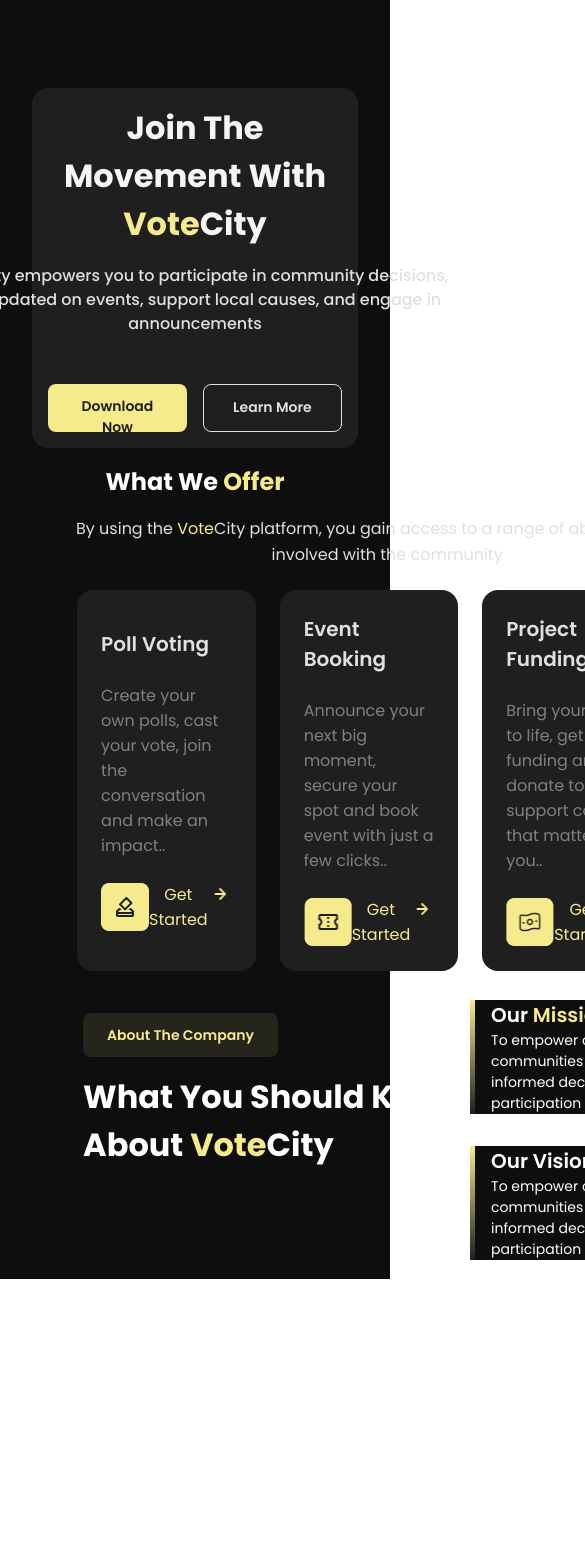
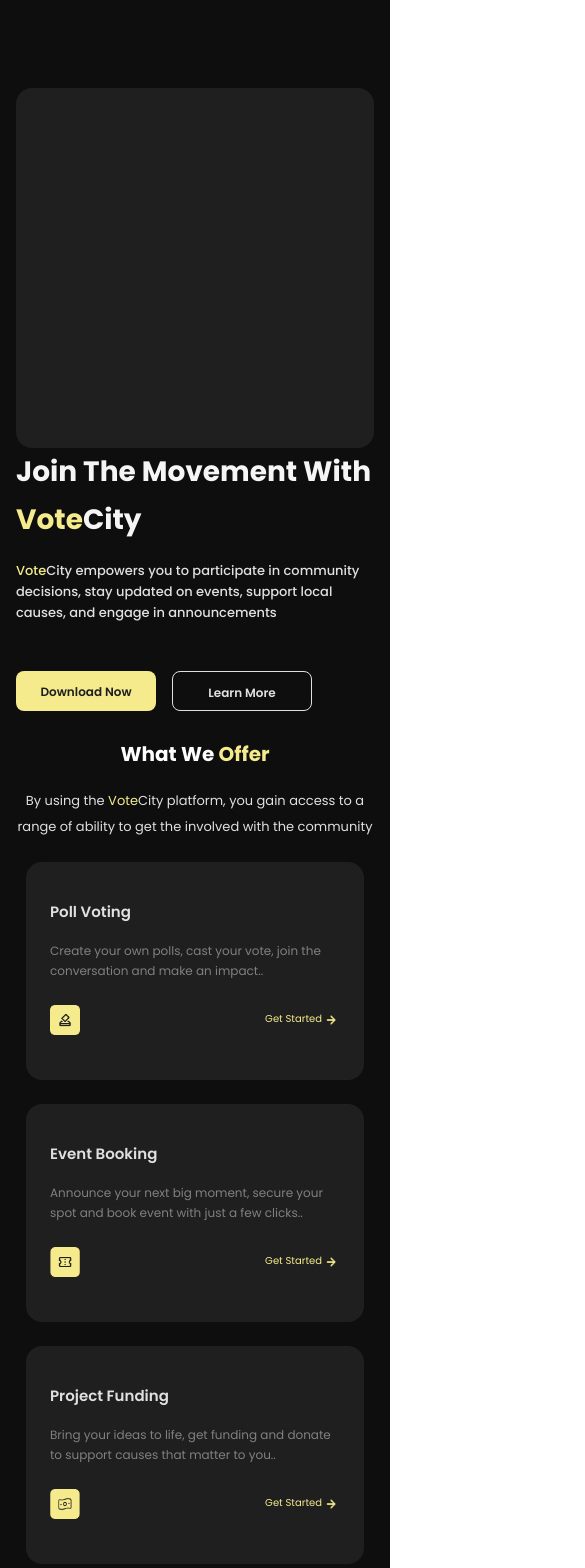
Before and after one commit to TajjDev/votecity, a React (Vite) app: page / in a window 390 px wide. Shown: the top 1568 px of the page, 585 px wide, since content can reach past the window. Before the commit the page ends 1279 px from the top, so only its background shows below. Built offline with nearby package versions, Linux system fonts and the light colour scheme; a web font is replaced by a local one.

Commit message:
Add files via upload
in

```diff
--- a/src/App.css
+++ b/src/App.css
@@ -3,8 +3,11 @@
   margin: 0;
   box-sizing: border-box;
 }
+body{
+  width: 100%;
+}
 #root{
-  height: 50px;
+  /* height: 50000px; */
   padding: 16px 32px;
   height: 100%;
   /* color: blue; */
@@ -12,9 +15,26 @@
   background: rgb(14, 14, 14);
 }
 #main{
-  height: 1076px auto;
+  height: auto ;
   display: flex;
   flex-direction: column;
   column-gap: 20px;
   justify-content: space-around;
 }
+@media screen and (max-width:480px){
+  #mmm{
+   height: 360px;
+   width: 100%;
+   align-self: center;
+   background-color: rgba(31, 31, 31, 1);
+   border-radius: 16px;
+
+  }
+  #main{
+    width: 100%;
+  }
+  #root{
+    padding: 16px;
+    height: auto;
+  }
+}
--- a/src/App.jsx
+++ b/src/App.jsx
@@ -11,6 +11,7 @@ const App = () => {
       <Nav></Nav>
     </div>
     <div id="main">
+      <main id='mmm'></main>
       <Join></Join>
       <GetStarted></GetStarted>
       <About></About>
--- a/src/assets/component/about/About.jsx
+++ b/src/assets/component/about/About.jsx
@@ -1,5 +1,6 @@
 import React from 'react'
 import './about.css'
+import VisMis from './VisMis'
 const About = () => {
   return (
     <div id='about'>
@@ -8,14 +9,8 @@ const About = () => {
           <p>What You Should Know About <span>Vote</span>City</p>
         </div>
         <div id="misvis">
-          <div id="mission">
-            <h3>Our <span>Mission</span></h3>
-            <p>To empower citizens to engage actively in their communities by providing a platform for informed decision-making, easy event participation and...<span className='read'>Read More</span></p>
-          </div>
-          <div id="vision">
-            <h3>Our Vision</h3>
-            <p>To empower citizens to engage actively in their communities by providing a platform for informed decision-making, easy event participation and...<span className='read'>Read More</span></p>
-          </div>
+            <VisMis id={"mission"} textH3={"Mission"} p={"To empower citizens to engage actively in their communities by providing a platform for informed decision-making,     easy event participation and..."} read={"Read More"}/>
+            <VisMis id={"vision"} textH3={"Vision"} p={"To empower citizens to engage actively in their communities by providing a platform for informed decision-making, easy    event participation and..."} read={"Read More"}/>
         </div>
     </div>
   )
--- /dev/null
+++ b/src/assets/component/about/VisMis.jsx
@@ -0,0 +1,12 @@
+import React from 'react'
+
+const VisMis = ({textH3,read, p,id}) => {
+  return (
+    <div id={id}>
+        <h3>Our <span>{textH3}</span></h3>
+        <p>{p} <span className='read'>{read}</span></p>
+    </div>
+  )
+}
+
+export default VisMis
--- a/src/assets/component/about/about.css
+++ b/src/assets/component/about/about.css
@@ -1,12 +1,14 @@
 #about{
     /* background-color: black; */
     color: white;
-    height: 266px;
+    height: 266px auto;
     font-family: poppins;
     padding: 16px 32px;
+    padding-top: 50px;
     width: 88.3%;
     align-self: center;
     display: flex;
+    flex-direction: row;
     justify-content: space-between;
     align-items: center;
 }
@@ -18,7 +20,7 @@
     font-weight: 700;
     line-height: 48px;
     width: 387px;
-    height: 96px;
+    height: 96px auto;
 }
 #about h3{
     font-size: 20px;
@@ -28,10 +30,9 @@
 #misvis{
     width: 440px;
     display: flex;
-    /* justify-content: space-around; */
-    min-width: 360px;
+    justify-content: space-between;
+    /* min-width: 360px; */
     gap: 32px;
-    max-width: 450px;
     height: 234px auto;
     flex-direction: column;
 }
@@ -47,12 +48,14 @@
     display: flex;
     color: rgba(245, 235, 140, 1);
     align-items: center;
+    justify-content: center;
     background-color: rgba(245, 235, 140, 0.1);
 }
 #vision, #mission{
-    border-left: 5px solid transparent ;
-    background: linear-gradient(rgb(14, 14, 14), rgb(14, 14, 14)) padding-box,
-    linear-gradient(to top, rgba(31, 31, 31, 1), rgba(245, 235, 140, 1));
+    /* border-top: 2px solid rgb(14, 14, 14); */
+    border-left: 5px solid #f5eb8c;
+    /* background: linear-gradient(rgb(14, 14, 14), rgb(14, 14, 14)) padding-box, */
+    /* linear-gradient(to top, rgba(31, 31, 31, 1), #f5eb8c); */
     /*  */
     padding-left: 16px ;
     width: 460px auto;
@@ -64,7 +67,6 @@
 }
 .read{
     font-size: 600;
-    color: #000;
 }
 #abt{
     gap: 16px;
@@ -72,3 +74,96 @@
     display: flex;
     flex-direction: column;
 }
+@media screen and (max-width:1149px) {
+    #abt p{
+        font-size: 24px;
+        width: 350px;
+    }
+    #about h3{
+        font-size: 18px;
+    }
+    #abt h6{
+        font-size: 13px;
+    }
+    #vision, #mission{
+        border-left: 4px solid #f5eb8c;
+    }
+    #vision, #mission p{
+        font-size: 13px;
+    }
+}
+@media screen and (max-width:899px) {
+    #abt p{
+        font-size: 20px;
+        width: 350px;
+    }
+    #about h3{
+        font-size: 16px;
+    }
+    #abt h6{
+        font-size: 12px;
+        text-align: center;
+    }
+    #vision, #mission{
+        border-left: 3px solid #f5eb8c;
+    }
+    #vision, #mission p{
+        font-size: 10px;
+    }
+}
+@media screen and (max-width:788px) {
+    #abt p{
+        font-size: 18px;
+        width: 304px;
+    }
+    #about h3{
+        font-size: 15px;
+    }
+    #abt h6{
+        font-size: 10px;
+        text-align: center;
+    }
+    #vision, #mission{
+        border-left: 3px solid #f5eb8c;
+    }
+    #vision, #mission p{
+        font-size: 10px;
+    }
+}
+@media screen and (max-width:480px) {
+    #about{
+        flex-direction: column;
+        justify-content: center;
+        width: 100%;
+        padding: 16px 16px;
+    }
+    #vision, #mission p{
+        font-size: 14px;
+        width: 100%;
+        text-align: start;
+    }
+    #abt p{
+        font-size: 32px;
+        /* width: 387px; */
+        width: 100%;
+        /* height: auto; */
+    }
+    #abt h6{
+        font-size: 14px;
+        text-align: center;
+    }
+    #about h3{
+        font-size: 20px;
+        width:  auto;
+        text-align: start;
+    }
+    #abt{
+        width: 100%;
+        align-items: center;
+        text-align: center;
+        align-self: center;
+    }
+    #misvis{
+        width: 100%;
+    }
+}
--- a/src/assets/component/get started/GetStarted.css
+++ b/src/assets/component/get started/GetStarted.css
@@ -1,12 +1,12 @@
 #offer{
     color: white;
-    height: 386px auto;
-    padding: 16px;
+    height: 386px auto ;
     width: 88.3%;
     font-family:poppins;
     /* border: 1px solid red; */
     display: flex;
     gap: 16px;
+    padding-top: 25px;
     flex-direction: column;
     justify-content: center;
     align-self: center;
@@ -31,6 +31,7 @@
 }
 #getEach p{
     color: rgba(128, 128, 128, 1);
+    font-size: 14px;
 }
 #getEach h4{
     font-size: 20px;
@@ -64,7 +65,7 @@
     text-decoration: none;
     color: rgba(245, 235, 140, 1);
     justify-content: space-between;
-
+    font-size: 14px;
 
 }
 #offer h2 span, p span{
@@ -78,5 +79,94 @@
     text-align: center;
     font-weight: 400;
     width: 640px;
+    align-self: center;
     height: 48px;
 }
+@media screen and (max-width:1149px) {
+    #getEach h4{
+        font-size: 18px;
+        line-height: 10px;
+    }
+    #getEach p{
+        line-height: 20px;
+        font-size: 13px;
+    }
+    #offer h2{
+        font-size: 22px;
+    }
+    #offerp{
+        font-size: 14px;
+        line-height: 26px;
+        color: rgba(224, 224, 224, 1);
+        text-align: center;
+        font-weight: 400;
+        width: 600px;
+        align-self: center;
+        height: 48px;
+    }
+    #getEachimg2{
+        width: 20px;
+        height: 20px;
+    }
+    #getEachimg{
+        width: 35px;
+        height: 35px;
+    }
+    #started a{
+        font-size: 12px;
+    }
+}
+@media screen and (max-width:899px) {
+    #getEach h4{
+        font-size: 15px;
+        line-height: 10px;
+    }
+    #getEach p{
+        font-size: 12px;
+    }
+    #offer h2{
+        font-size: 20px;
+    }
+    #offerp{
+        font-size: 13px;
+        line-height: 26px;
+        color: rgba(224, 224, 224, 1);
+        text-align: center;
+        font-weight: 400;
+        width: 550px;
+        align-self: center;
+        height: 48px;
+    }
+    #getEachimg2{
+        width: 18px;
+        height: 18px;
+    }
+    #getEachimg{
+        width: 30px;
+        height: 30px;
+    }
+    #started a{
+        font-size: 10px;
+    }
+}
+@media screen and (max-width:480px){
+    #offer{
+        width: 100%;
+    }
+    #offerp{
+        width: 100%;
+    }
+    #getSt{
+        display: flex;
+        flex-direction: column;
+        justify-content: space-around;
+        align-items: center;
+        width: 100%;
+        gap: 24px;
+        padding: 10px;
+    }
+    #getEach{
+        width: 100%;
+        height: 218px;
+    }
+}
--- a/src/assets/component/join/Join.jsx
+++ b/src/assets/component/join/Join.jsx
@@ -5,7 +5,7 @@ const Join = () => {
     return (
         <div id='join'>
             <h1>Join the movement with <span>vote</span>City</h1>
-            <p>VoteCity empowers you to participate in community decisions, stay updated on events, support local causes, and engage in announcements</p>
+            <p><span>Vote</span>City empowers you to participate in community decisions, stay updated on events, support local causes, and engage in announcements</p>
             <div id="btn">
                 <Button  href={"/#"} text={"Download Now"}></Button>
                 <Button bod={"1px solid rgba(224, 224, 224, 1)"} fon={'none'} the={"rgba(224, 224, 224, 1)"} href={"/#"} text={"Learn More"}></Button>
--- a/src/assets/component/join/join.css
+++ b/src/assets/component/join/join.css
@@ -2,6 +2,7 @@
     background-color: rgba(31, 31, 31, 1);
     height: 360px auto;
     padding: 16px;
+    padding-top: 110px;
     width: 100%;
     font-family:poppins;
     border-radius: 16px;
@@ -30,7 +31,7 @@
     width: 540px;
     /* word-break: break-all; */
     line-height: 24px;
-    font-size: 1rem;
+    font-size: 16px;
     color: rgba(224, 224, 224, 1);
     text-align: center;
 }
@@ -55,3 +56,66 @@
     background-color: rgba(245, 235, 140, 1);
     padding: 12px 24px 12px 24px;
 }
+@media screen and (max-width:1149px) {
+    #join h1{
+        font-size: 30px;
+    }
+    #join p{
+        width: 450px;
+        line-height: 20px;
+        font-size: 14px;
+    }
+    #btn a{
+        height: 40px;
+        width: 140px;
+        font-weight: 600;
+        font-size: 12px;
+    }
+}
+@media screen and (max-width:899px) {
+    #join h1{
+        font-size: 28px;
+    }
+    #join p{
+        width: 440px;
+        line-height: 21px;
+        font-size: 13px;
+    }
+    #btn a{
+        height: 40px;
+        width: 140px;
+        font-weight: 600;
+        font-size: 12px;
+    }
+
+}
+@media screen and (max-width:480px) {
+    #join h1{
+        font-size: 28px;
+    }
+    #join p{
+        width: 100%;
+        line-height: 21px;
+        font-size: 13px;
+    }
+    #btn a{
+        height: 40px;
+        width: 140px;
+        font-weight: 600;
+        font-size: 12px;
+    }
+    #join{
+        padding-top: 10px;
+        padding: 0;
+        width: 100%;
+        background:none ;
+    }
+    #join h1, #join p{
+        text-align: start;
+        width: 100%;
+    }
+    #btn{
+        justify-content: start;
+        width: 100%;
+    }
+}
```
